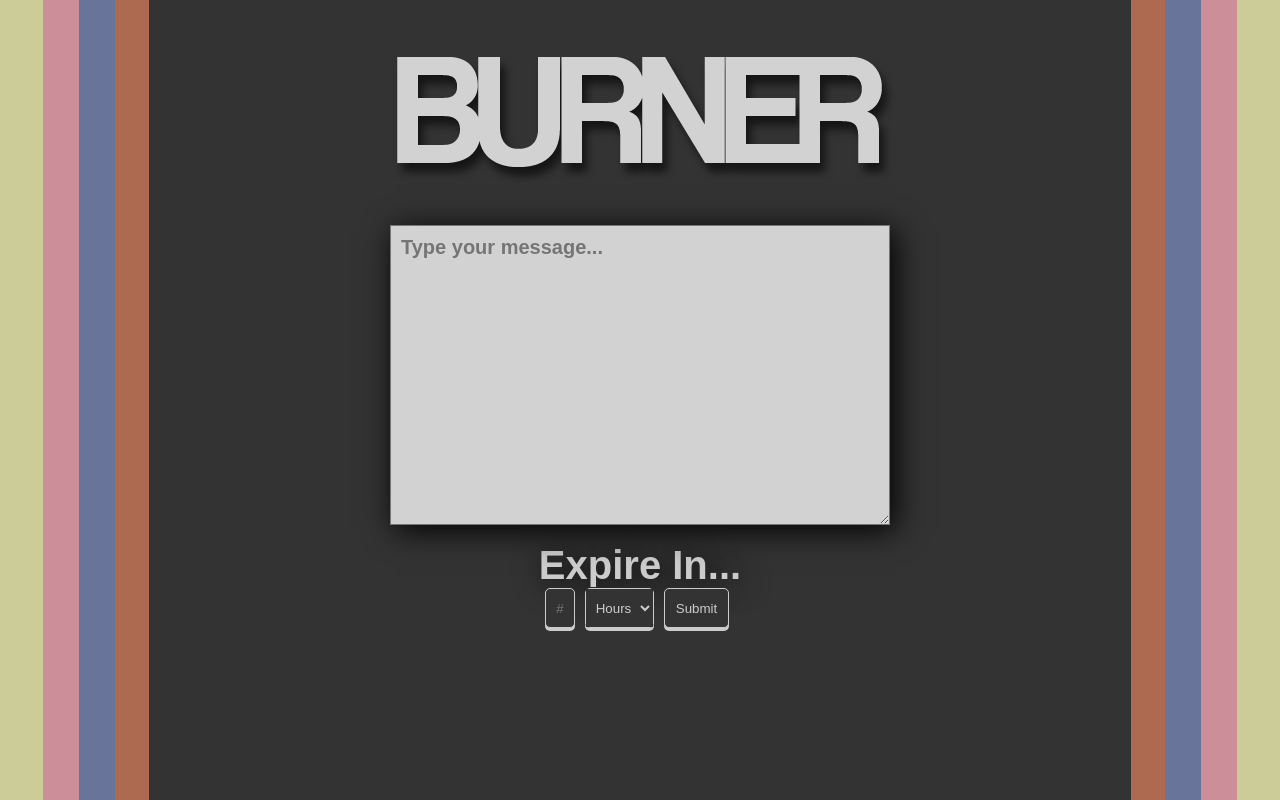
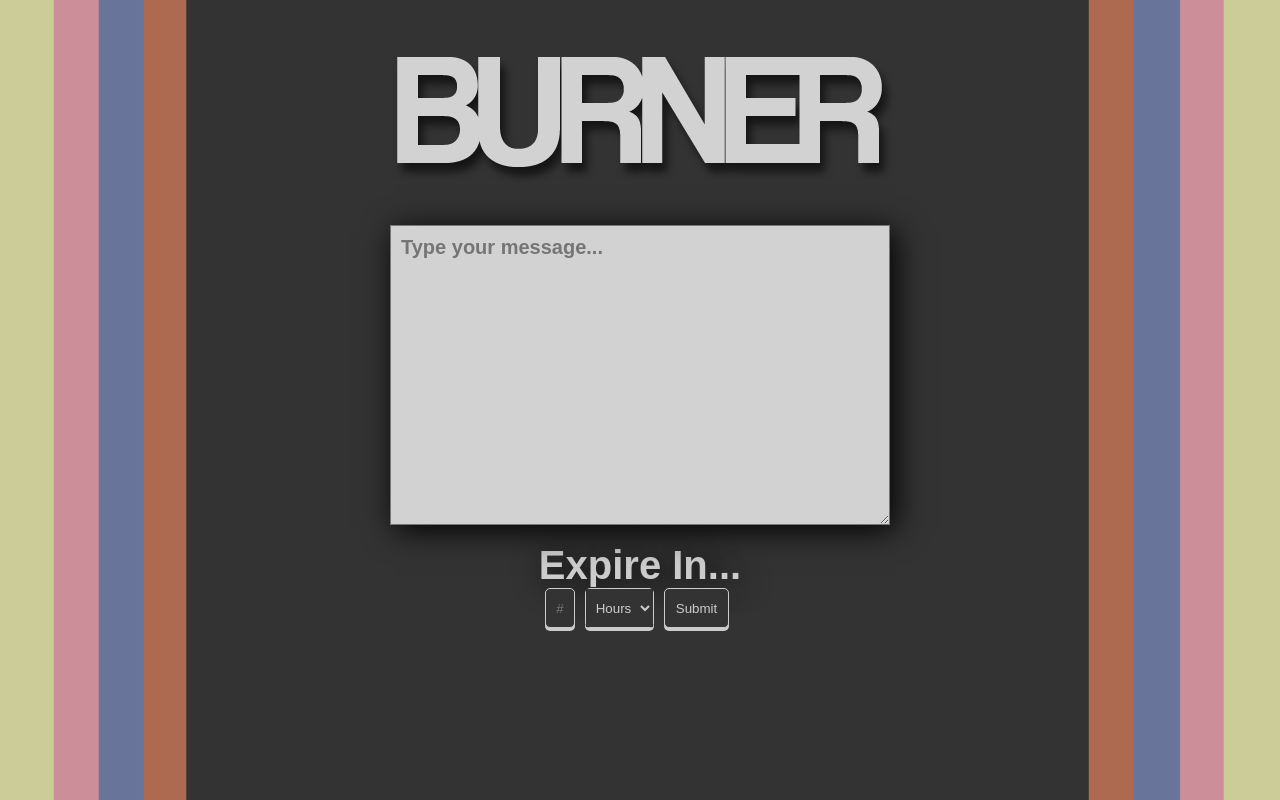
Before and after one commit to jarofghosts/burner, a PHP site: page /?x=1 in a window 1280 px wide. Run offline with PHP 8.4, Linux system fonts and the light colour scheme; data that the repository does not hold is empty; some web fonts are replaced.

Commit message:
fixed background styling in IE, removed unnecessary files, lowered resolution on tiled bg

```diff
--- a/css/default.css
+++ b/css/default.css
@@ -22,26 +22,6 @@ header {
 }
 header img {
 	margin: 40px auto 40px auto;
-}
-div.left-bar {
-	background-image: url('/imf/images/left-bar.png');
-	background-repeat: repeat-y;
-	height: 100%;
-	position: fixed;
-	display: block;
-	left: 0;
-	top: 0;
-	width: 152px;
-}
-div.right-bar {
-	background-image: url('/imf/images/right-bar.png');
-	background-repeat: repeat-y;
-	height: 100%;
-	position: fixed;
-	display: block;
-	right: 0;
-	top: 0;
-	width: 152px;
 }
 div.message {
 
@@ -194,3 +174,11 @@ div#toast {
 	color: #333333;
 	box-shadow: 0px 0px 20px #cc2240;
 }
+img.bar-background {
+	width: 100%;
+	height: 100%;
+	position: absolute;
+	top: 0;
+	left: 0;
+	z-index: -1;
+}
--- a/index.php
+++ b/index.php
@@ -9,7 +9,6 @@
 	</head>
 	<body>
 		<header><img src="images/header.png" alt="Burner"/></header>
-		<div class="left-bar"></div><div class="right-bar"></div>
 		<div id="display" class="message"></div>
 		<div id="url-box"><input id="url-form" type="text" class="url-box" onclick="this.select(); var r= this.createTextRange(); r.execCommand('copy');"/></div>
 		<div id="form">
@@ -42,4 +41,5 @@
 		?>
 		<div id="toast"></div>
 	</body>
+	<img src="images/burner-bg.png" class="bar-background" width="0" height="0"/>
 </html>
```
Also changed, not shown: images/burner-bg.png (added), images/white-bg.png.
